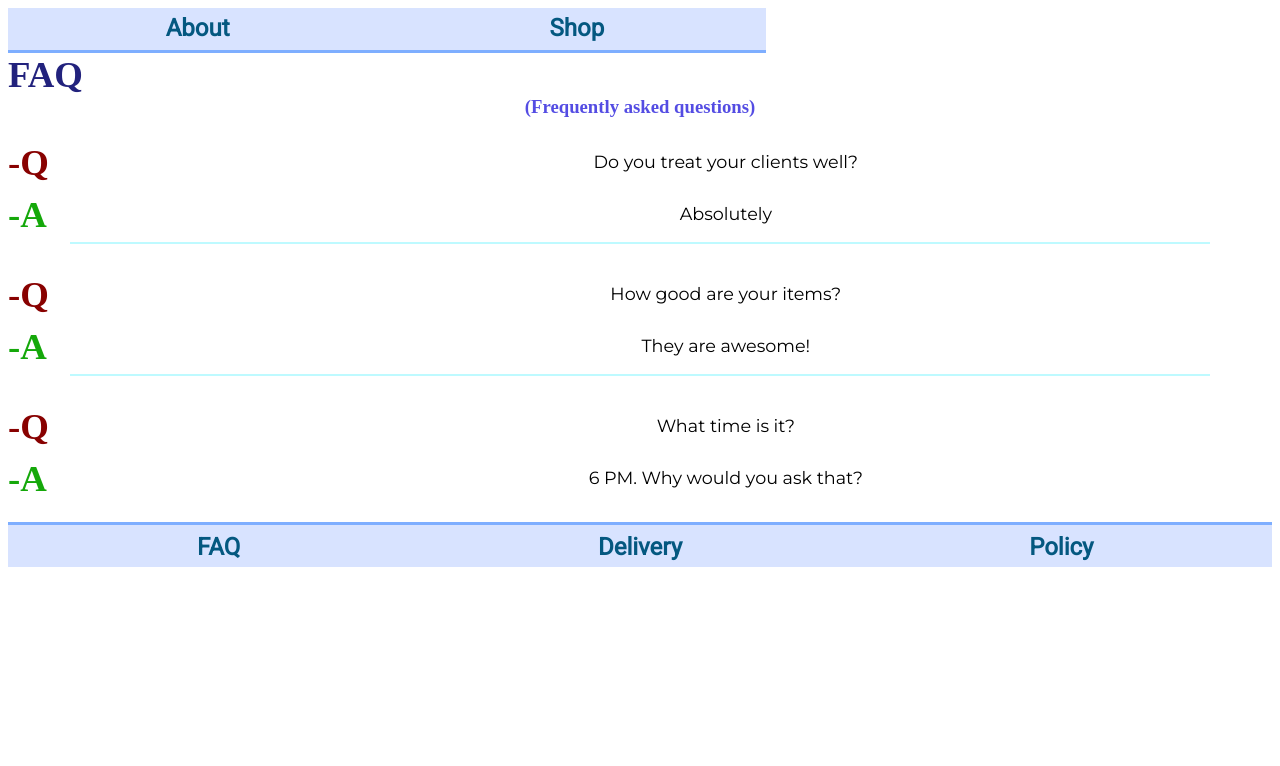
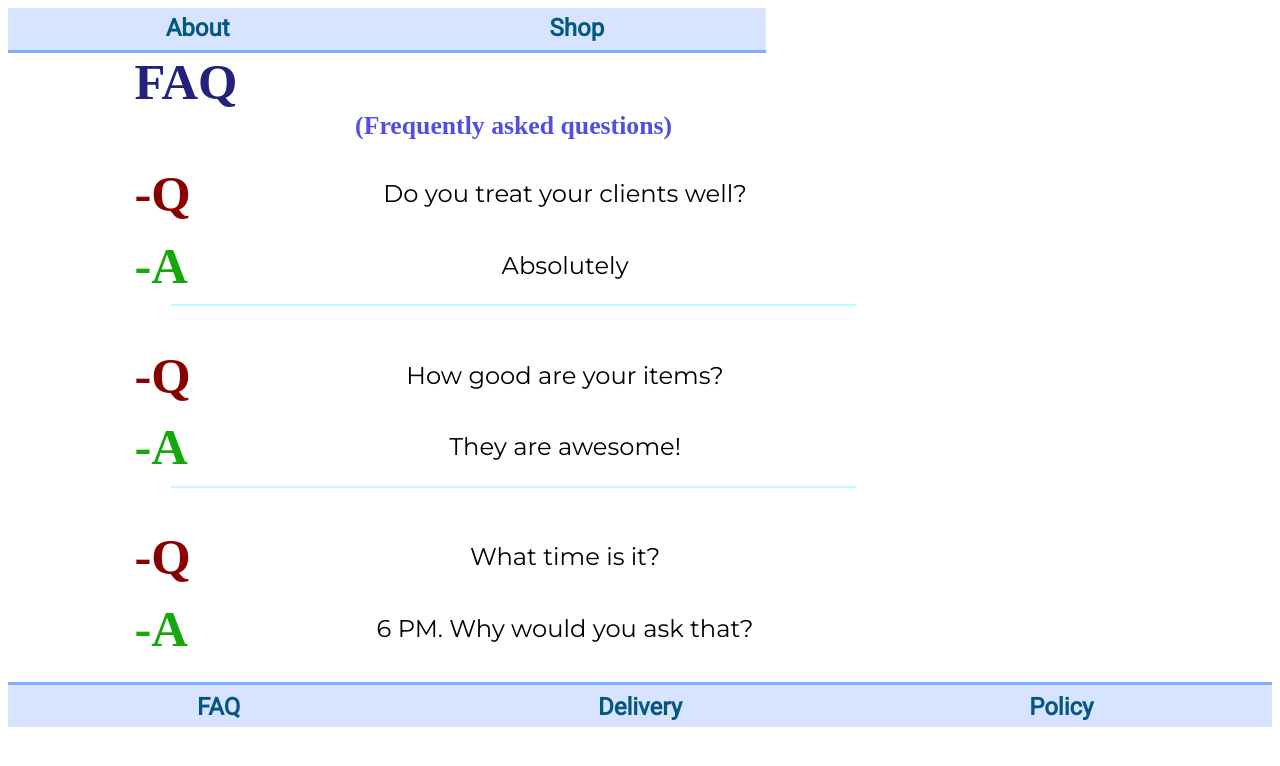
Before and after one commit to Simoonnn/candies, an Angular app: page /faq in a window 1280 px wide. Shown: the top 766 px of the page. Built offline with nearby package versions, Linux system fonts and the light colour scheme.

Commit message:
Style faq for all devices

```diff
--- a/src/app/faq/faq.component.scss
+++ b/src/app/faq/faq.component.scss
@@ -3,6 +3,7 @@
   padding: 0px;
 }
 .container {
+  font-size: 14px;
   text-align: center;
   h1 {
     color: #22227d;
@@ -40,3 +41,38 @@
    }
  }
 }
+
+@media (min-width: 320px) {
+  .container {
+    font-size: 16px;
+  }
+}
+@media(min-width: 520px) {
+  .container {
+    margin-left: 10%;
+  }
+}
+@media(min-width: 680px) {
+  .container {
+    width: 70%;
+  }
+}
+
+@media(min-width: 880px) {
+  .container {
+    font-size: 20px;
+  }
+}
+
+@media(min-width: 1140px) {
+  .container {
+    width: 60%;
+    font-size: 22px;
+  }
+}
+@media(min-width: 1500px) {
+  .container {
+    width: 55%;
+    font-size: 23px;
+  }
+}
```
